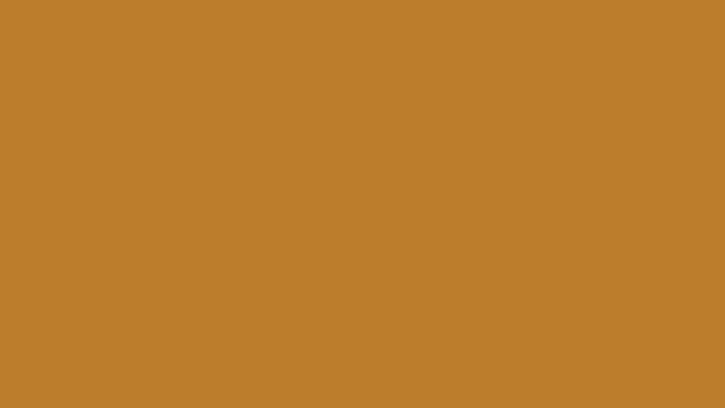
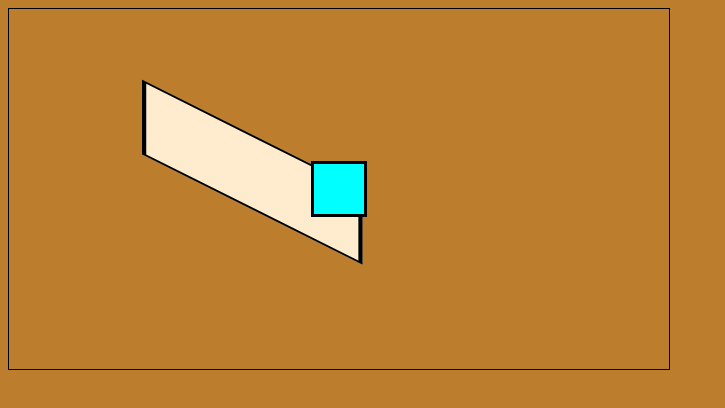
Before and after one commit to pawelb23/moje-nowe-cwiczenia, a plain HTML site: page js-kurs/index.html in a window 1280 px wide. Shown: the whole page, without its empty margins (0-725 px from the left). Drawn offline with Linux system fonts and the light colour scheme.

Commit message:
dodanie komentarzy i trochę elementów do html i css

```diff
--- a/js-kurs/css/style.css
+++ b/js-kurs/css/style.css
@@ -1,3 +1,37 @@
 body {
     background-color: #bc7d2c;
 }
+
+.main {
+    position: relative;
+    border: 1px solid #000;
+    padding: 30px;
+    width: 600px;
+    height: 300px;
+}
+
+.main .all.number1 {
+/*Jeżeli klasa w innym elemencie to spacja między klasami, jeżeli dwie klasy występujące po sobie (czyli tutaj <div class="all number1"> to bez spacji tak jak wyżej to widać. Inaczej mówiąc jak jeden cudzysłów i w nim kilka klas to bez spacji*/
+    margin: 25px;
+    position: absolute;
+    height: 100px;
+    width: 150px;
+    background-color: blanchedalmond;
+    transform: skewX(45deg) rotate(45deg) translateX(50%);
+    border: 3px solid #000;
+}
+
+.main .all.number2 {
+    background-color: aqua;
+    border: 3px solid #000;
+/*    Ustawienie poniżej sprawi, iż nasz div znajdzie się dokładnie na środku elementu nadrzędnego (takie ustawienie działa zawsze, ale potrzebne są wszystkie poniższe elementy  */
+    position: absolute;
+    height: 50px;
+    width: 50px;
+    left: 0;
+    right: 0;
+    top: 0;
+    bottom: 0;
+    margin: auto;
+
+}
--- a/js-kurs/index.html
+++ b/js-kurs/index.html
@@ -7,6 +7,14 @@
     <link rel="stylesheet" href="css/style.css">
 </head>
 <body>
+<!-- section#idik.main>div.all.number$*3  --- taki był zapis, poniżej jego wynik -->
+    <section class="main">
+        <div class="all number1"></div>
+        <div class="all number2"></div>
+        <div class="all number3"></div>
+    </section>
+
+<!-- To samo co wyżej tylko jeszcze gdybyśmy dodali id ------------------------- section#idik.main>div.all.number$*3  -->
 
     <script src="js/main.js"></script>
 </body>
--- a/js-kurs/js/main.js
+++ b/js-kurs/js/main.js
@@ -20,4 +20,6 @@ console.log(c);
 var liczbyIlitery = ['abc', [2, 3, 5, 7], 'def', 3, 'LITERY']
 //W console.log --- cztery w zwykłym nawiasie przed nawiasem kwadratowym z cyframi oznacza cztery elementy wewnątrz kwadratowego nawiasu.
 
+console.log(liczbyIlitery);
+
 console.log((liczbyIlitery) + ' --- Właśnie tak dodajemy treść!!!');
```
